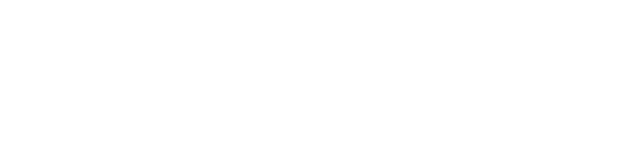
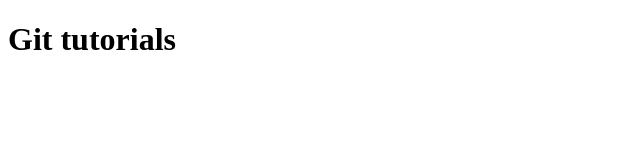
Before and after one commit to shafeequeShafee/GitTutorial, a plain HTML site: page index.html in a window 1280 px wide. Shown: the whole page, without its empty margins (0-640 px from the left). Drawn offline with Linux system fonts and the light colour scheme.

Commit message:
changes added

```diff
--- a/index.html
+++ b/index.html
@@ -8,6 +8,7 @@
     <link rel="stylesheet" href="style.css">
 </head>
 <body>
+    <h1>Git tutorials</h1>
 
 </body>
 </html>
```
